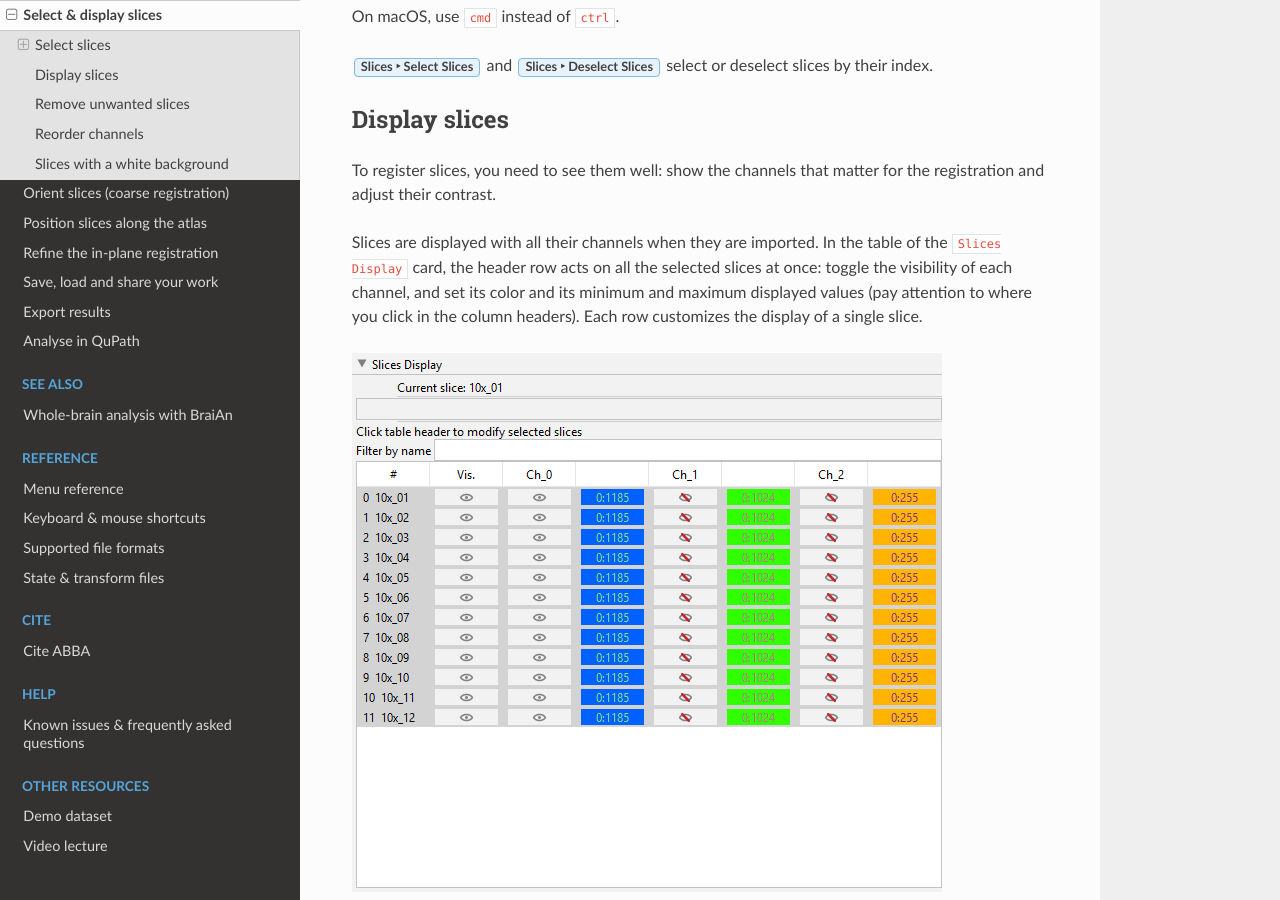
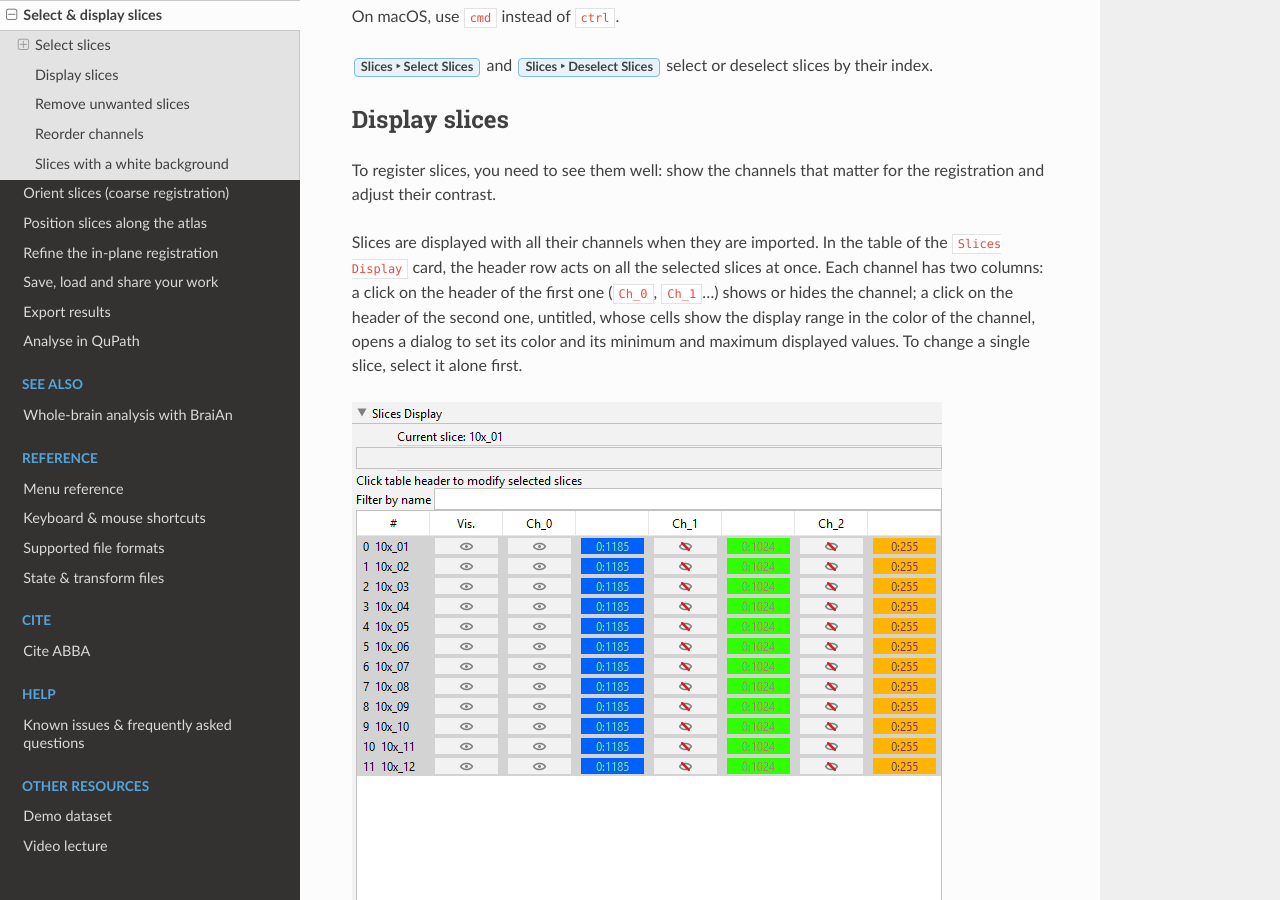
Before and after one commit to BIOP/abba-documentation, a Sphinx documentation site: the page built from docs/source/guide/select_display_slices.md, in a window 1280 px wide and 900 px high, scrolled down 3156 px. Built offline with Sphinx 7.4.7 and the Read the Docs theme 3.1.0, drawn with Linux system fonts in a browser that asks for light colours.

Commit message:
GIF of the display settings set from the table header
Says which header to click: the untitled column next to Ch_0, whose cells
show the display range in the channel color.

Co-Authored-By: Claude Opus 5.5 <noreply@anthropic.com>

```diff
--- a/docs/source/guide/select_display_slices.md
+++ b/docs/source/guide/select_display_slices.md
@@ -45,9 +45,11 @@ On macOS, use `cmd` instead of `ctrl`.
 
 To register slices, you need to see them well: show the channels that matter for the registration and adjust their contrast.
 
-Slices are displayed with all their channels when they are imported. In the table of the `Slices Display` card, the header row acts on all the selected slices at once: toggle the visibility of each channel, and set its color and its minimum and maximum displayed values (pay attention to where you click in the column headers). Each row customizes the display of a single slice.
+Slices are displayed with all their channels when they are imported. In the table of the `Slices Display` card, the header row acts on all the selected slices at once. Each channel has two columns: a click on the header of the first one (`Ch_0`, `Ch_1`...) shows or hides the channel; a click on the header of the second one, untitled, whose cells show the display range in the color of the channel, opens a dialog to set its color and its minimum and maximum displayed values. To change a single slice, select it alone first.
 
 ![All slices selected, with only their channel 0 (DAPI) shown and its display range set to 0 - 1185: crossed eyes for the hidden channels, the range in the colored cells](/assets/abba/guide/select_display_slices/slices_table_display.png)
+
+![All slices selected: a click on the untitled header next to `Ch_0` opens the display settings of channel 0; the maximum is set to 600 and the color to magenta, for all the selected slices](/assets/abba/guide/select_display_slices/slices_display_settings.gif)
 
 {menuselection}`Slices --> Set Slices Display Range` sets the minimum and maximum displayed values of channels of all the selected slices at once.
 
```
Also changed, not shown: docs/source/assets/abba/guide/position_along_atlas/atlas_drag_then_key.gif, docs/source/assets/abba/guide/select_display_slices/slices_display_settings.gif (added).
